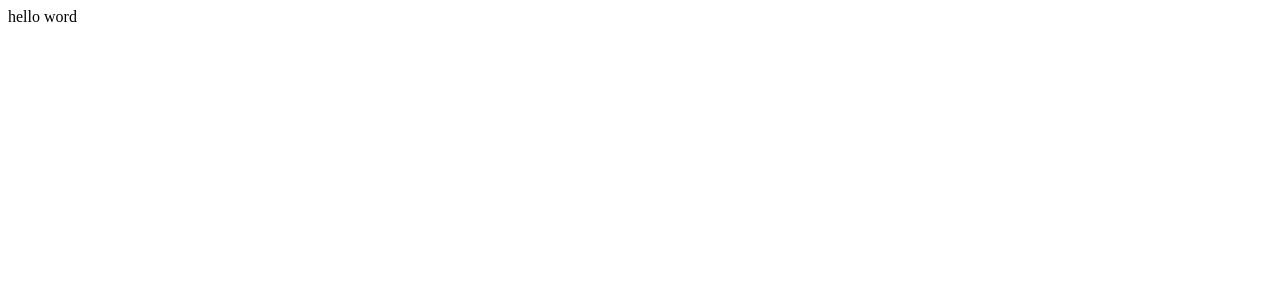
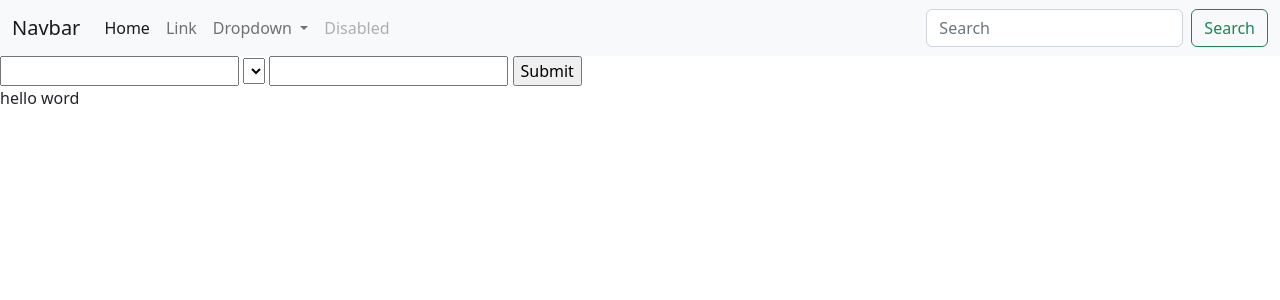
Before and after one commit to misaelnunez1229/practica1, a PHP site: page / in a window 1280 px wide. Before the commit the part shown is almost empty. Shown: the top 300 px of the page. Run offline with PHP 8.4, Linux system fonts and the light colour scheme; lists and menus that the app fills with data are empty.

Commit message:
vuelta de comer

```diff
--- a/index.php
+++ b/index.php
@@ -1,3 +1,85 @@
+<!DOCTYPE html>
+<html lang="en">
+<head>
+    <meta charset="UTF-8">
+    <meta http-equiv="X-UA-Compatible" content="IE=edge">
+    <meta name="viewport" content="width=device-width, initial-scale=1.0">
+    <title>Document</title>
+    <link href="https://cdn.jsdelivr.net/npm/bootstrap@5.2.2/dist/css/bootstrap.min.css" rel="stylesheet" integrity="sha384-Zenh87qX5JnK2Jl0vWa8Ck2rdkQ2Bzep5IDxbcnCeuOxjzrPF/et3URy9Bv1WTRi" crossorigin="anonymous">
+</head>
+<body>
+
+
+
+<nav class="navbar navbar-expand-lg bg-light">
+  <div class="container-fluid">
+    <a class="navbar-brand" href="#">Navbar</a>
+    <button class="navbar-toggler" type="button" data-bs-toggle="collapse" data-bs-target="#navbarSupportedContent" aria-controls="navbarSupportedContent" aria-expanded="false" aria-label="Toggle navigation">
+      <span class="navbar-toggler-icon"></span>
+    </button>
+    <div class="collapse navbar-collapse" id="navbarSupportedContent">
+      <ul class="navbar-nav me-auto mb-2 mb-lg-0">
+        <li class="nav-item">
+          <a class="nav-link active" aria-current="page" href="#">Home</a>
+        </li>
+        <li class="nav-item">
+          <a class="nav-link" href="#">Link</a>
+        </li>
+        <li class="nav-item dropdown">
+          <a class="nav-link dropdown-toggle" href="#" role="button" data-bs-toggle="dropdown" aria-expanded="false">
+            Dropdown
+          </a>
+          <ul class="dropdown-menu">
+            <li><a class="dropdown-item" href="#">Action</a></li>
+            <li><a class="dropdown-item" href="#">Another action</a></li>
+            <li><hr class="dropdown-divider"></li>
+            <li><a class="dropdown-item" href="#">Something else here</a></li>
+          </ul>
+        </li>
+        <li class="nav-item">
+          <a class="nav-link disabled">Disabled</a>
+        </li>
+      </ul>
+      <form class="d-flex" role="search">
+        <input class="form-control me-2" type="search" placeholder="Search" aria-label="Search">
+        <button class="btn btn-outline-success" type="submit">Search</button>
+      </form>
+    </div>
+  </div>
+</nav>
+
+<form action="pagina2.php">
+<input type="text"  name="n1">
+<select name="op">
+    <option value="+"></option>
+    <option value="-"></option>
+    <option value="*"></option>
+    <option value="+"></option>
+</select>
+<input type="text" name="n2">
+<input type="submit">
+
+</form>
+
+
+
+
+
+
+
+<script src="https://cdn.jsdelivr.net/npm/bootstrap@5.2.2/dist/js/bootstrap.bundle.min.js" integrity="sha384-OERcA2EqjJCMA+/3y+gxIOqMEjwtxJY7qPCqsdltbNJuaOe923+mo//f6V8Qbsw3" crossorigin="anonymous"></script>
+</body>
+</html>
+
+
+
+
+
+
 <?php
 echo "hello word"
+
+
+
+
 ?>
--- a/sos.txt
+++ b/sos.txt
@@ -1,2 +1,2 @@
 esta es la historia del hombre que viajo en el espacio en 199999
-gregory estuvo aqui
+gregory estuvo aquii
```
